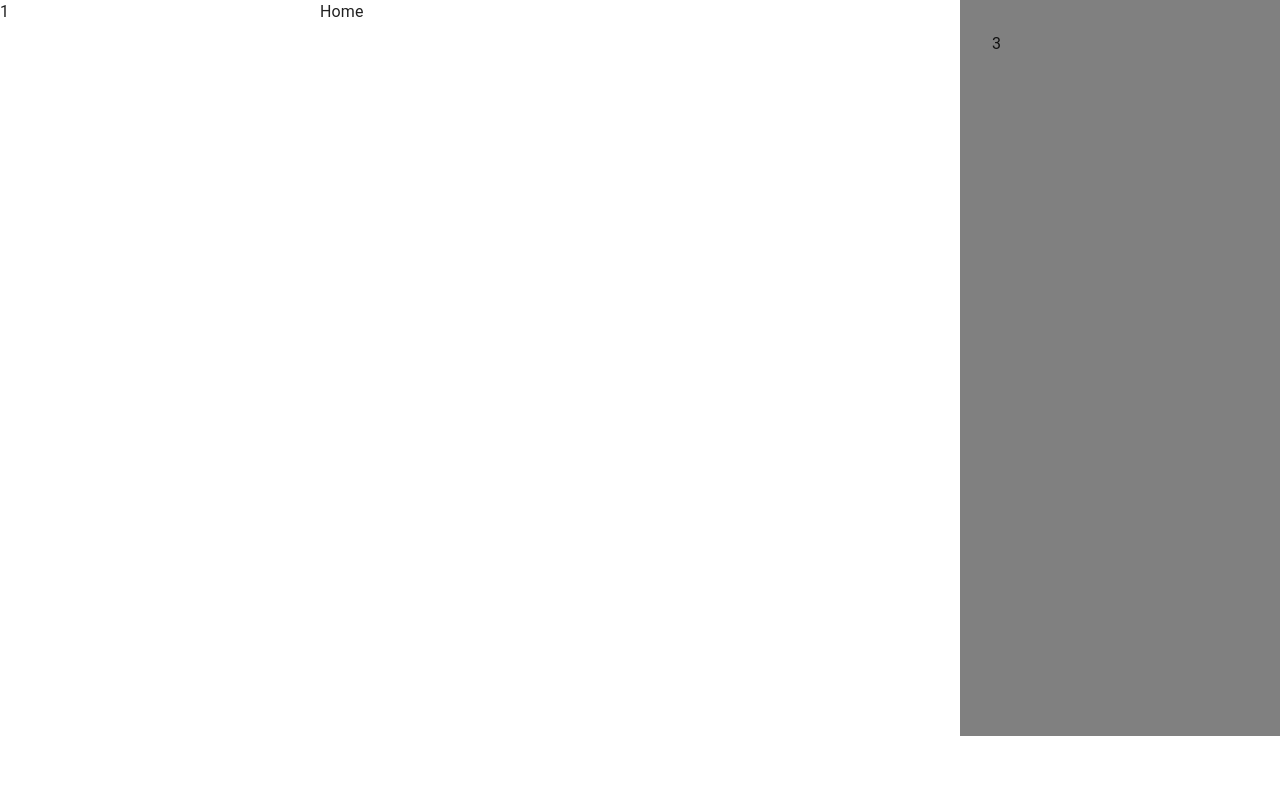
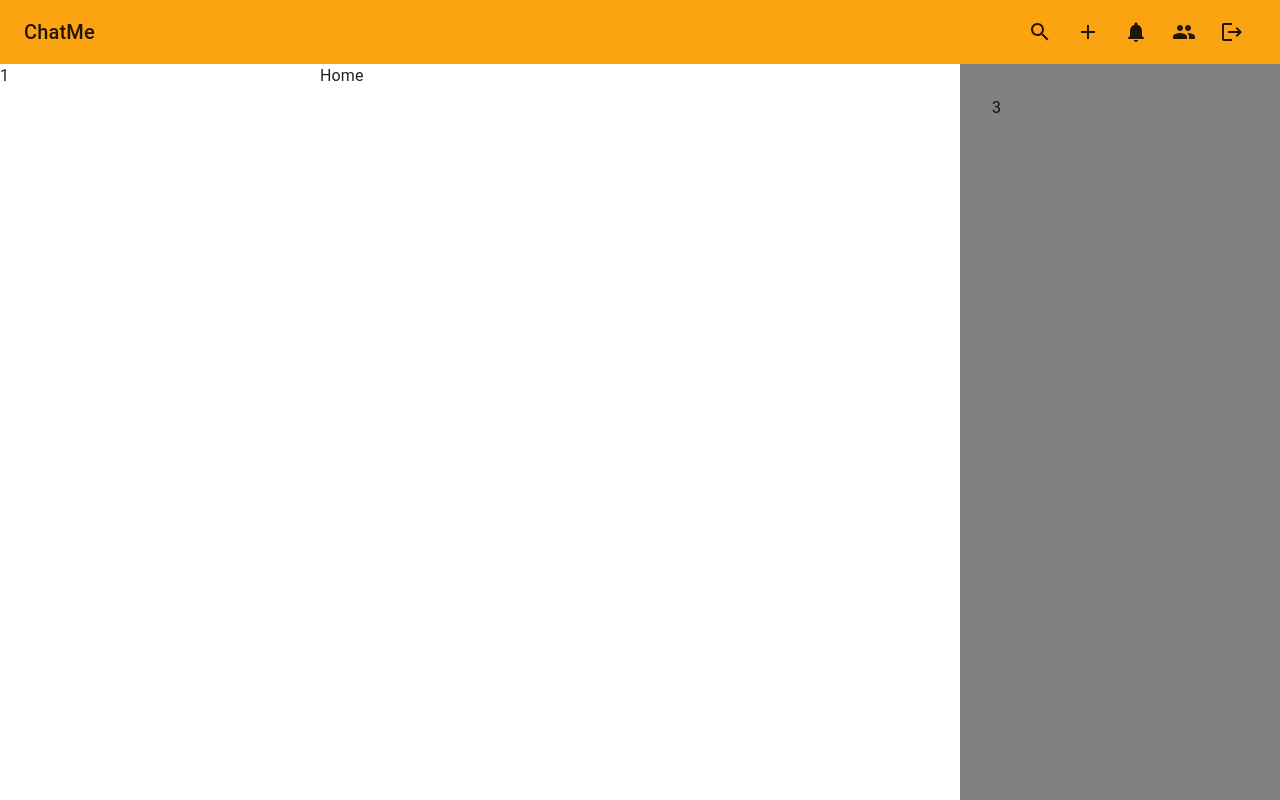
Before and after one commit to Avinash-1-10/Chat-App, a React (Vite) app in the folder client/: page / in a window 1280 px wide. Built offline with nearby package versions, Linux system fonts and the light colour scheme.

Commit message:
add header

```diff
--- a/client/src/components/layouts/AppLayout.tsx
+++ b/client/src/components/layouts/AppLayout.tsx
@@ -1,12 +1,14 @@
 import React from "react";
 import Title from "../shared/Title";
 import { Grid } from "@mui/material";
+import Header from "../shared/Header";
 
 const AppLayout = () => (WrappedComponent: React.FC) => {
   return (props: object) => {
     return (
       <div>
         <Title />
+        <Header/>
         <Grid container height={"calc(100vh - 4rem)"}>
           <Grid
             item
--- a/client/src/components/shared/Header.tsx
+++ b/client/src/components/shared/Header.tsx
@@ -1,9 +1,73 @@
-import React from 'react'
+import { Box, IconButton, Toolbar, Typography } from "@mui/material";
+import { orange } from "../../constants/colors";
+import {
+  Menu as MenuIcon,
+  Add as AddIcon,
+  Group as GroupIcon,
+  Logout as LogoutIcon,
+  Search as SearchIcon,
+  Notifications,
+} from "@mui/icons-material";
+import IconBtn from "./IconButton";
+import { useState } from "react";
 
 const Header = () => {
+
+
+  const handleMobile = () => {};
+  const openSearchDialog = () => {};
+  const openNewGroup = () => {};
+  const navigateToGroup = () => {};
+  const handleLogout = () => {};
+  const openNotification = () => {};
   return (
-    <div>Header</div>
-  )
-}
+    <Box
+      sx={{ flexGrow: 1 }}
+      height={"4rem"}
+      position={"static"}
+      bgcolor={orange}
+    >
+      <Toolbar>
+        <Typography
+          variant="h6"
+          sx={{
+            display: { xs: "none", sm: "block" },
+          }}
+        >
+          ChatMe
+        </Typography>
+        <Box
+          sx={{
+            display: { xs: "block", sm: "none" },
+          }}
+        >
+          <IconButton color="inherit" onClick={handleMobile}>
+            <MenuIcon />
+          </IconButton>
+        </Box>
+        <Box flexGrow={1} />
+        <Box>
+          <IconBtn
+            title={"Search"}
+            icon={SearchIcon}
+            onClick={openSearchDialog}
+          />
+          <IconBtn title={"New Group"} icon={AddIcon} onClick={openNewGroup} />
+          <IconBtn
+            title={"Notifications"}
+            icon={Notifications}
+            onClick={openNotification}
+          />
+          <IconBtn
+            title={"Manage Group"}
+            icon={GroupIcon}
+            onClick={navigateToGroup}
+          />
+          <IconBtn title={"Logout"} icon={LogoutIcon} onClick={handleLogout} />
+        </Box>
+      </Toolbar>
+    </Box>
+  );
+};
 
-export default Header
+export default Header;
--- /dev/null
+++ b/client/src/components/shared/IconButton.tsx
@@ -0,0 +1,20 @@
+import React from "react";
+import { IconButton, Tooltip } from "@mui/material";
+
+interface IconBtnProps {
+  title: string;
+  icon: React.ElementType;
+  onClick: () => void;
+}
+
+const IconBtn: React.FC<IconBtnProps> = ({ title, icon: Icon, onClick }) => {
+  return (
+    <Tooltip title={title}>
+      <IconButton color="inherit" size="large" onClick={onClick}>
+        <Icon />
+      </IconButton>
+    </Tooltip>
+  );
+};
+
+export default IconBtn;
--- /dev/null
+++ b/client/src/constants/colors.ts
@@ -0,0 +1 @@
+export const orange:string = "#fca311";
```
